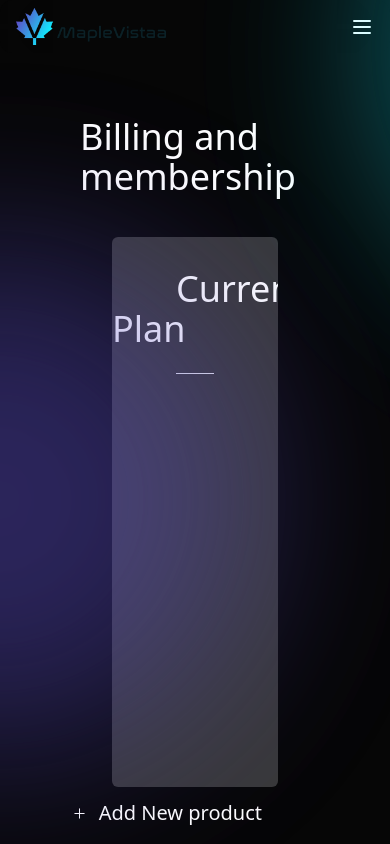
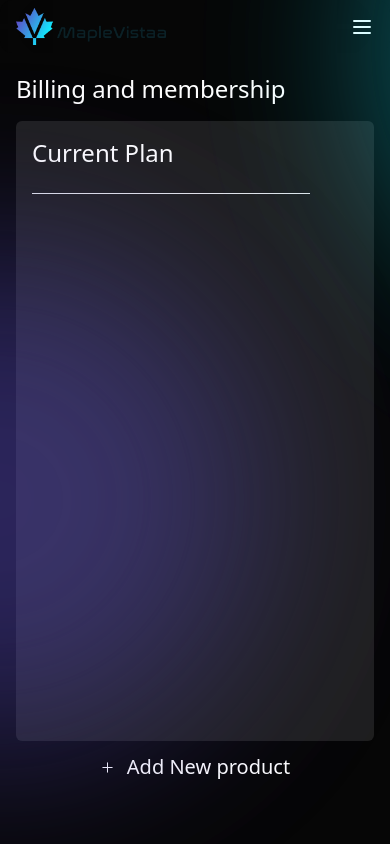
Before and after one commit to SphiriaDigital666/Wolvista-Clone, a React (Create React App) app in the folder client/: page /account in a window 390 px wide. Built offline with nearby package versions, Linux system fonts and the light colour scheme; sample sign-in values are in the browser's storage.

Commit message:
Account page mobile view

```diff
--- a/client/src/components/PurchasedProducts.tsx
+++ b/client/src/components/PurchasedProducts.tsx
@@ -26,32 +26,32 @@ const PurchasedProduct: React.FC<PurchasedProductProps> = ({
     }
   };
   return (
-    <div className='z-10'>
-      <div className='snip1265 flex justify-center'>
-        <div className='flex justify-between plan'>
-          <div className='w-full'>
+    <div className="z-10">
+      <div className="snip1265 flex justify-center">
+        <div className="md:flex md:justify-between plan">
+          <div className="md:w-full">
             <header>
-              <i className=''>
-                <img src={CartIcon} alt='' className='mx-auto' />
+              <i className="">
+                <img src={CartIcon} alt="" className="mx-auto" />
               </i>
 
-              <h4 className='plan-title'>{item?.product_name}</h4>
+              <h4 className="plan-title">{item?.product_name}</h4>
             </header>
-            <div className='ml-9'>
-              <ul className='plan-features'>
+            <div className="ml-9">
+              <ul className="plan-features">
                 {item?.features?.map((feature, index) => (
                   <li key={index}>{feature?.name}</li>
                 ))}
               </ul>
             </div>
           </div>
-          <div className='flex flex-col justify-end items-end mr-16 mb-12 w-full text-gray-500'>
-            <span className='plan-price'>
+          <div className="flex flex-col justify-center items-center pb-3 md:justify-end md:items-end md:mr-16 md:mb-12 w-full text-gray-500">
+            <span className="plan-price">
               ${(item?.unit_amount / 100).toFixed(2)}
             </span>
-            <span className='plan-type'>/month</span>
+            <span className="plan-type">/month</span>
             <h3
-              className='text-white hover:underline hover:cursor-pointer'
+              className="text-white hover:underline hover:cursor-pointer"
               onClick={() => handleBillingPortal()}
             >
               Manage Payment plan
--- a/client/src/components/ShoppingCart.tsx
+++ b/client/src/components/ShoppingCart.tsx
@@ -46,7 +46,10 @@ const ShoppingCart: React.FC = () => {
     <div className="container mx-auto">
       {/* --------------------------------------------------------  Main content starts here -------------------------------------------------------------------------------- */}
       <div>
-        <h1 className="text-white ml-5 md:ml-10">Product List</h1>
+        {/* <h1 className="text-white ml-5 md:ml-10">Product List</h1> */}
+        <span className="text-white text-2xl md:text-4xl p-4 font-medium md:ml-10">
+          Choose a plan to subscribe,
+        </span>
         <div>
           <div className="rainbow-gradient-circle"></div>
           <div className="rainbow-gradient-circle theme-pink"></div>
--- a/client/src/components/product.css
+++ b/client/src/components/product.css
@@ -4,9 +4,16 @@
   color: #ffffff;
   text-align: left;
   font-size: 16px;
-  width: 100%;
+  width: 100%; /* Default width */
   height: 100%;
   margin: 50px 10px 10px;
+}
+
+/* Media query for mobile screens */
+@media screen and (max-width: 600px) {
+  .snip1265 {
+    width: 94%;
+  }
 }
 
 .snip1265 .plan {
@@ -58,7 +65,7 @@
   opacity: 0.2;
 }
 .snip1265 .plan-price {
-  font-family: "Montserrat", Arial, sans-serif;
+  font-family: 'Montserrat', Arial, sans-serif;
   font-weight: 800;
   font-size: 1.3em;
 }
--- a/client/src/layout/top-nav.tsx
+++ b/client/src/layout/top-nav.tsx
@@ -6,7 +6,7 @@ import {
 } from '@material-tailwind/react';
 import React from 'react';
 import { MdShoppingCart } from 'react-icons/md';
-import { Link, useNavigate } from 'react-router-dom';
+import { Link, useLocation, useNavigate, useParams } from 'react-router-dom';
 import LOGO from '../assets/logo-maple.png';
 import { useCurrentUser } from '../store/authHooks';
 import { useShoppingCartStore } from '../store/shoppingCartStore';
@@ -15,6 +15,8 @@ import api from '../utils/api';
 
 export function TopNav() {
   const navigate = useNavigate();
+  const {pathname} = useLocation();
+  console.log(pathname);
   const [openNav, setOpenNav] = React.useState(false);
 
   const { setShowCart, cart } = useShoppingCartStore();
@@ -73,6 +75,16 @@ export function TopNav() {
                 </div>
               )}
             </button>
+            {pathname === '/plans' && (
+              <Button
+              variant="text"
+              size="sm"
+              className="hidden lg:inline-block mr-2 text-btn"
+              onClick={() => navigate('/account')}
+            >
+              <span className=" text-white">Account</span>
+            </Button>
+            )}
 
             <Button
               variant="text"
--- a/client/src/pages/account/index.tsx
+++ b/client/src/pages/account/index.tsx
@@ -27,33 +27,33 @@ const Account = () => {
   }, []);
 
   return (
-    <div className='container bg-[#060606] h-max mt-5 mx-auto'>
+    <div className="container bg-[#060606] h-max mt-5 mx-auto">
       <section>
         <div>
-          <div className='rainbow-gradient-circle'></div>
-          <div className='rainbow-gradient-circle theme-pink'></div>
+          <div className="rainbow-gradient-circle"></div>
+          <div className="rainbow-gradient-circle theme-pink"></div>
         </div>
 
         <div>
-          <div className='mt-16 ml-20'>
-            <span className='text-white text-4xl font-medium md:ml-10'>
+          <div className="ml-4 md:mt-16 md:ml-20">
+            <span className="text-white text-2xl md:text-4xl font-medium md:ml-10">
               Billing and membership
             </span>
           </div>
           <div>
-            <div className='rainbow-gradient-circle'></div>
-            <div className='rainbow-gradient-circle theme-pink'></div>
+            <div className="rainbow-gradient-circle"></div>
+            <div className="rainbow-gradient-circle theme-pink"></div>
           </div>
         </div>
 
-        <div className='rounded-md overflow-hidden bg-[#FFFFFF]/20 mt-10 mx-28 h-[550px] overflow-y-auto'>
-          <div className='mt-8'>
-            <span className='text-white text-4xl font-medium pl-16'>
+        <div className="rounded-md overflow-hidden bg-[#FFFFFF]/10 mt-4 md:mt-10 mx-4 md:mx-28 h-[620px] md:h-[550px] overflow-y-auto">
+          <div className="mt-4 md:mt-8">
+            <span className="text-white text-2xl md:text-4xl font-medium m-4 md:pl-16">
               Current Plan
             </span>
           </div>
-          <hr className='h-px my-6 ml-16 mr-16 bg-gray-200 ' />
-          <div className='flex flex-col w-full -mt-10 md:gap-y-16'>
+          <hr className="h-px my-6 m-4 md:ml-16 mr-16 bg-gray-200 " />
+          <div className="flex flex-col w-full -mt-10">
             {/* @ts-ignore */}
             {subscriptions?.map((subscription: any) =>
               subscription.products.map((product) => (
@@ -67,7 +67,7 @@ const Account = () => {
           </div>
         </div>
         <div
-          className='flex text-white text-xl gap-3 font-medium justify-end items-center mt-3 mr-32 hover:underline hover:cursor-pointer'
+          className="flex text-white text-xl gap-3 font-medium justify-center md:justify-end items-center mt-3 md:mr-32 hover:underline hover:cursor-pointer"
           onClick={() => navigate('/plans')}
         >
           <PlusIcon />
--- a/client/src/pages/sign-in/index.tsx
+++ b/client/src/pages/sign-in/index.tsx
@@ -73,7 +73,7 @@ function AccountPage() {
       </div>
 
       <div className="flex items-center justify-center ">
-        <div className="bg-white bg-opacity-20 w-max px-8 rounded-md">
+        <div className="bg-[#FFFFFF]/10 bg-opacity-20 w-max px-8 rounded-md">
           <div className="flex items-center justify-center gap-4 mt-12 mb-3">
             <img src={LOGO} className="w-[40px]" alt="Maple vista logo" />
             <p className="text-[20px] text-[#5264d0]">MapleVista</p>
--- a/client/src/pages/sign-up/index.tsx
+++ b/client/src/pages/sign-up/index.tsx
@@ -67,7 +67,7 @@ function AccountPage() {
       </div>
 
       <div className='flex items-center justify-center'>
-        <div className='bg-white bg-opacity-20 w-max px-8 rounded-md z-10'>
+        <div className='bg-[#FFFFFF]/10 bg-opacity-20 w-max px-8 rounded-md z-10'>
           <div className='flex items-center justify-center gap-4 mt-12 mb-3'>
             <img src={LOGO} className='w-[40px]' alt='Maple vista logo' />
             <p className='text-[20px] text-[#5264d0]'>MapleVista</p>
```
